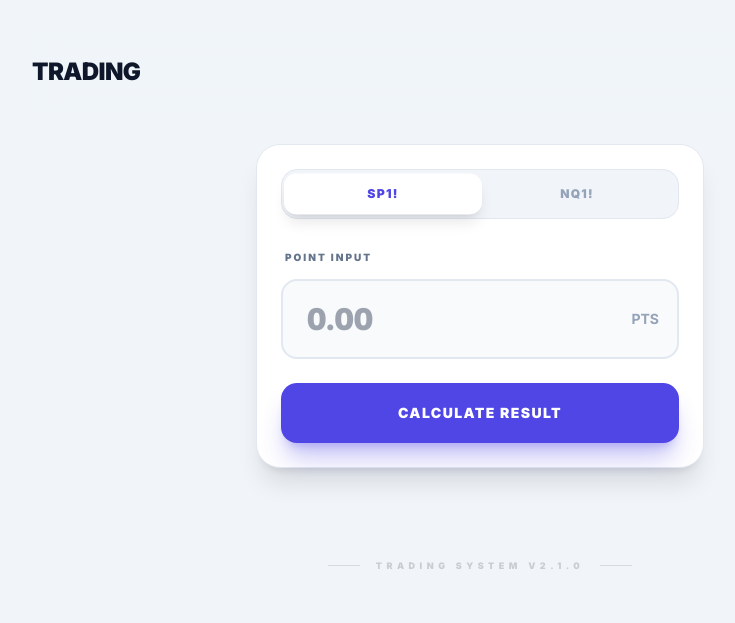
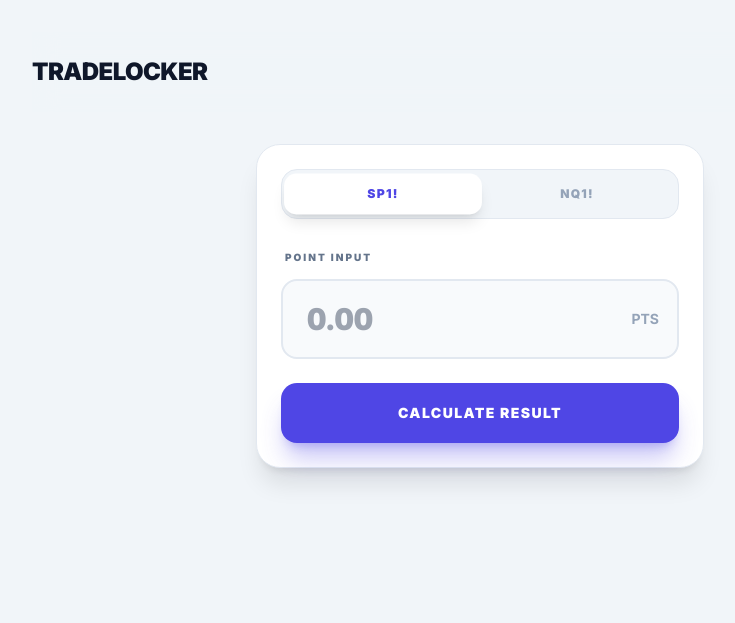
Before and after one commit to Min-Thant-Naing/Trade, a plain HTML site: page index.html in a window 1280 px wide. Shown: the whole page, without its empty margins (160-895 px from the left). Drawn offline with nearby package versions, Linux system fonts and the light colour scheme.

Commit message:
Update index.html

```diff
--- a/index.html
+++ b/index.html
@@ -3,7 +3,7 @@
 <head>
     <meta charset="UTF-8">
     <meta name="viewport" content="width=device-width, initial-scale=1.0, maximum-scale=1.0, user-scalable=no, viewport-fit=cover">
-    <title>Trading PrecisionCalc | Professional Utility</title>
+    <title>Trading</title>
 
     <!-- Tailwind CSS for Design -->
     <script src="https://cdn.tailwindcss.com"></script>
@@ -21,7 +21,7 @@
         <!-- Header -->
         <header class="w-full max-w-4xl flex items-center justify-between sticky top-0 z-50 py-6 bg-slate-100/80 dark:bg-slate-950/80 backdrop-blur-md">
             <h1 class="text-2xl font-black tracking-tight text-slate-900 dark:text-white uppercase select-none">
-                Trading
+                TradeLocker
             </h1>
         </header>
 
@@ -66,14 +66,6 @@
                 </div>
             </section>
         </main>
-
-        <footer class="w-full max-w-md py-12 mt-auto text-center select-none">
-            <div class="inline-flex items-center space-x-4 opacity-30 grayscale hover:grayscale-0 transition-all duration-500">
-                <div class="h-px w-8 bg-slate-400 dark:bg-slate-600"></div>
-                <span class="text-[9px] font-black uppercase tracking-[0.5em] text-slate-500 dark:text-slate-500">Trading System V2.1.0</span>
-                <div class="h-px w-8 bg-slate-400 dark:bg-slate-600"></div>
-            </div>
-        </footer>
     </div>
 
     <!-- Custom Script -->
```
